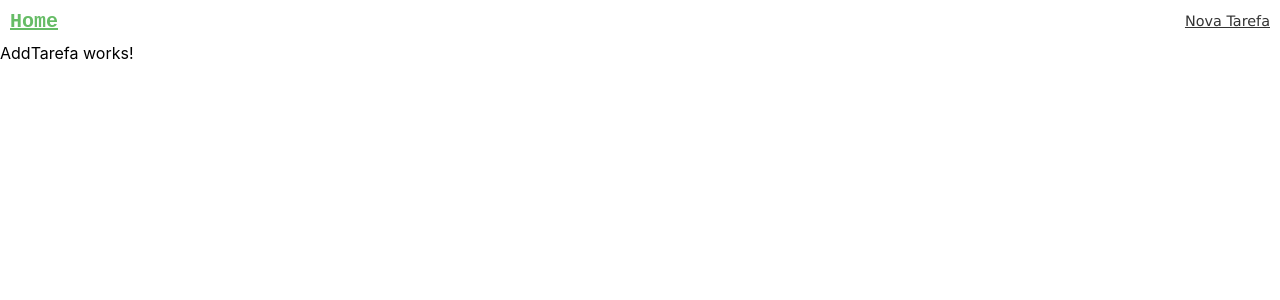
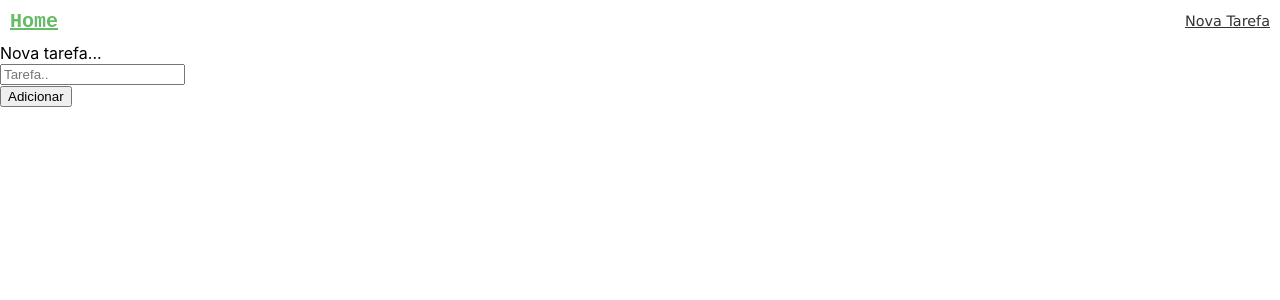
Before and after one commit to robertokondo8496/tarefas, a React (Create React App) app in the folder tarefas/: page /Nova-Tarefa in a window 1280 px wide. Shown: the top 300 px of the page. Built offline with nearby package versions, Linux system fonts and the light colour scheme.

Commit message:
Cria formulario para AddTarefa

```diff
--- a/tarefas/src/components/AddTarefa/AddTarefa.js
+++ b/tarefas/src/components/AddTarefa/AddTarefa.js
@@ -2,7 +2,15 @@ import './AddTarefa.css';
 
 function AddTarefa() {
   return (
-    'AddTarefa works!'
+    <div>
+        <form>
+            <label>
+                Nova tarefa... <br/>
+                <input type="text" name="novaTarefa" placeholder="Tarefa.."/><br/>
+            </label>
+            <input type="submit" value="Adicionar"/>
+        </form>
+    </div>
   );
 }
 
```
